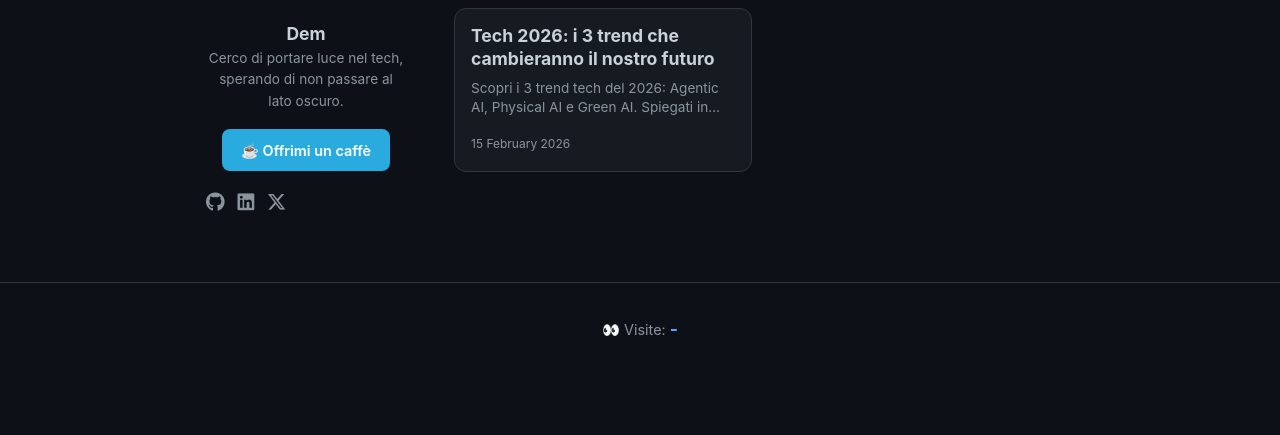
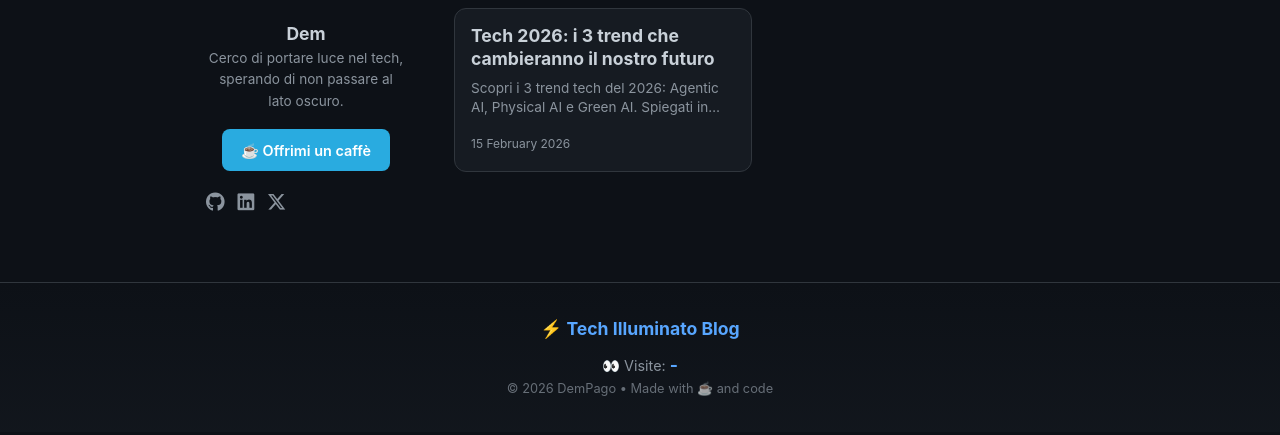
Before and after one commit to DemPago/DemPago.github.io, a Jekyll site: the page built from index.md, in a window 1280 px wide, cut to the strip 186-621 px from the top of the page. Built offline with Jekyll 4.4.1, drawn with Linux system fonts in a browser that asks for light colours; comment, search, counter and statistics services are not loaded.

Commit message:
Style footer

```diff
--- a/_layouts/default.html
+++ b/_layouts/default.html
@@ -431,6 +431,28 @@
       font-weight: bold;
       font-size: 1.1rem;
     }
+
+    footer {
+      text-align: center;
+      padding: 2rem;
+      color: #8b949e;
+      font-size: 0.9rem;
+      border-top: 1px solid var(--border);
+      margin-top: 2rem;
+      background: linear-gradient(180deg, transparent 0%, rgba(22, 27, 34, 0.5) 100%);
+    }
+
+    footer .brand {
+      color: var(--accent);
+      font-weight: bold;
+      font-size: 1.1rem;
+      margin-bottom: 0.5rem;
+    }
+
+    footer .copyright {
+      font-size: 0.8rem;
+      opacity: 0.7;
+    }
   </style>
 </head>
 <body>
@@ -458,7 +480,9 @@
     </main>
   </div>
   <footer>
-    <p>👀 Visite: <span id="counter">-</span></p>
+    <div class="brand">⚡ Tech Illuminato Blog</div>
+    <p>👀 Visite: <span id="counter">-</p>
+    <p class="copyright">© 2026 DemPago • Made with ☕ and code</p>
   </footer>
   <script type="module">
     import { initializeApp } from "https://www.gstatic.com/firebasejs/10.8.0/firebase-app.js";
```
